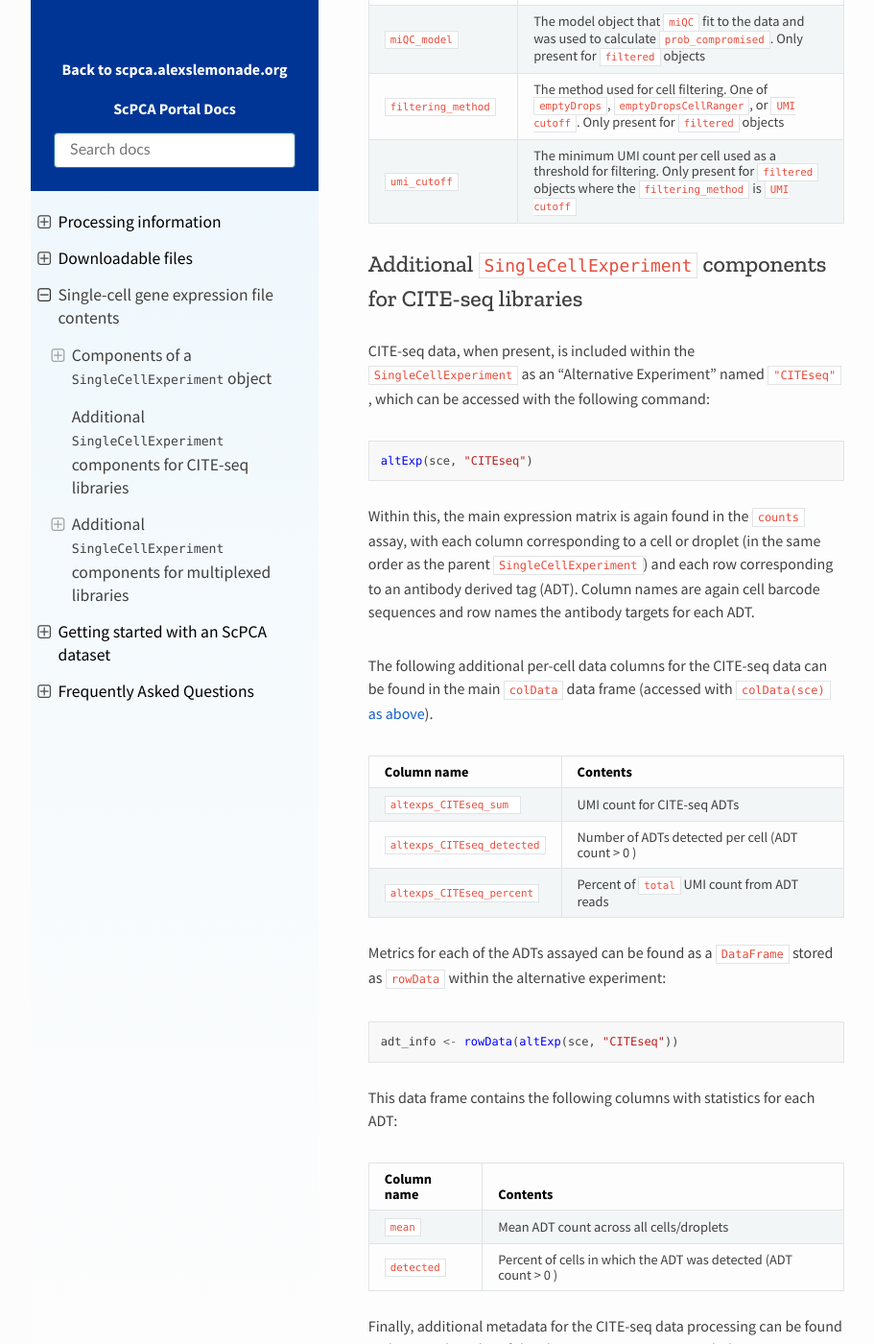
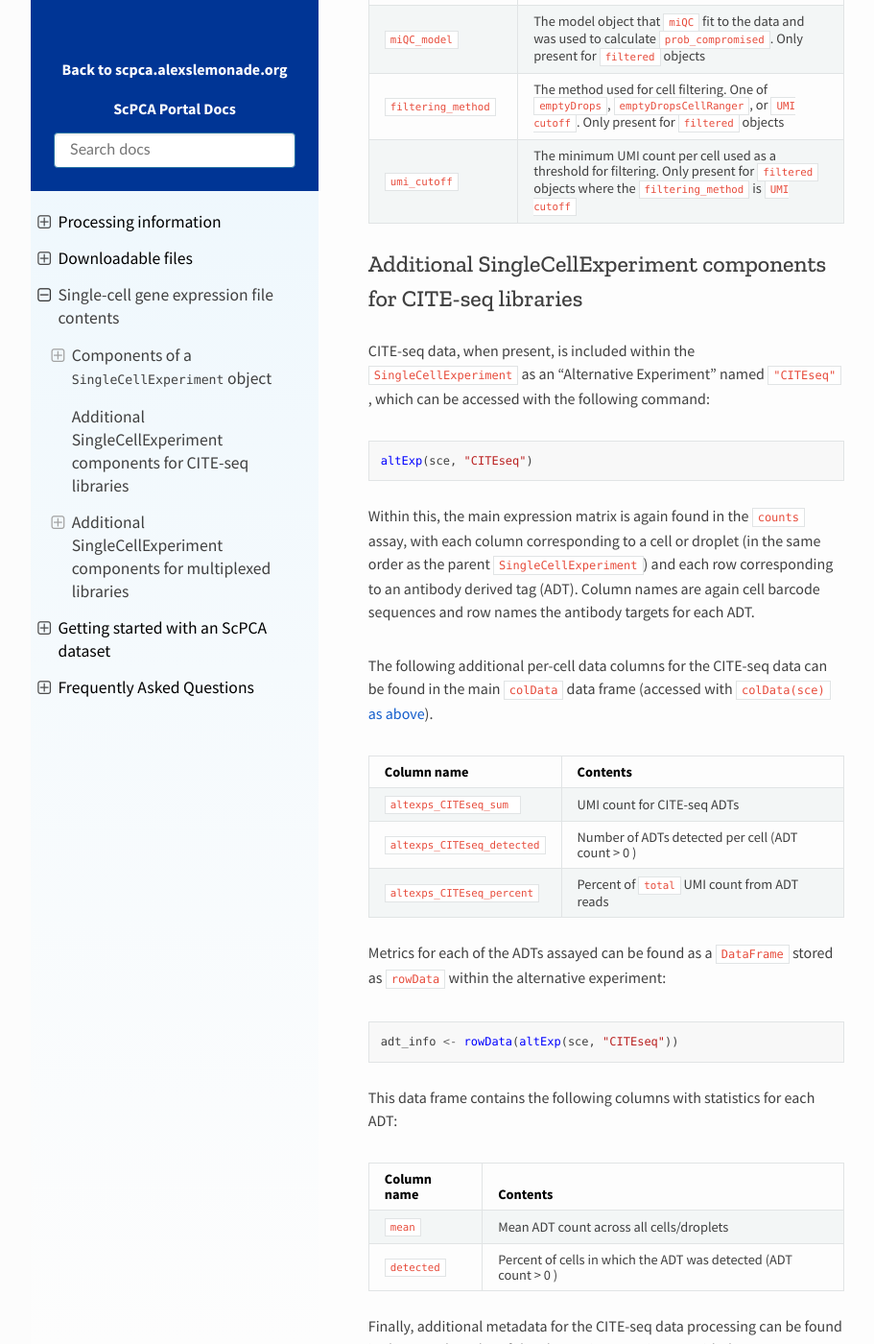
Before and after one commit to DongzeHE/scpca-docs, a Sphinx documentation site: the page built from docs/sce_file_contents.md, in a window 1280 px wide and 1400 px high, scrolled down 3332 px. Shown: the whole window at 96% size, without its empty margins (158-1069 px from the left). Built offline with Sphinx 7.4.7 and the Read the Docs theme 2.0.0, drawn with Linux system fonts in a browser that asks for light colours; some of the changed text lies outside the part shown.

Commit message:
Fix links

````diff
--- a/docs/sce_file_contents.md
+++ b/docs/sce_file_contents.md
@@ -96,7 +96,7 @@ expt_metadata <- metadata(sce)
 | `filtering_method`  | The method used for cell filtering. One of `emptyDrops`, `emptyDropsCellRanger`, or `UMI cutoff`. Only present for `filtered` objects |
 | `umi_cutoff`        | The minimum UMI count per cell used as a threshold for filtering. Only present for `filtered` objects where the `filtering_method` is `UMI cutoff` |
 
-## Additional `SingleCellExperiment` components for CITE-seq libraries
+## Additional SingleCellExperiment components for CITE-seq libraries
 
 CITE-seq data, when present, is included within the `SingleCellExperiment` as an "Alternative Experiment" named `"CITEseq"` , which can be accessed with the following command:
 
@@ -134,7 +134,7 @@ Finally, additional metadata for the CITE-seq data processing can be found in th
 citeseq_metadata <- metadata(altExp(sce, "CITEseq"))
 ```
 
-## Additional `SingleCellExperiment` components for multiplexed libraries
+## Additional SingleCellExperiment components for multiplexed libraries
 
 Multiplexed libraries will contain a number of additional components and fields.
 
````
Also changed, not shown: docs/download_files.md (+5 -0 lines).
